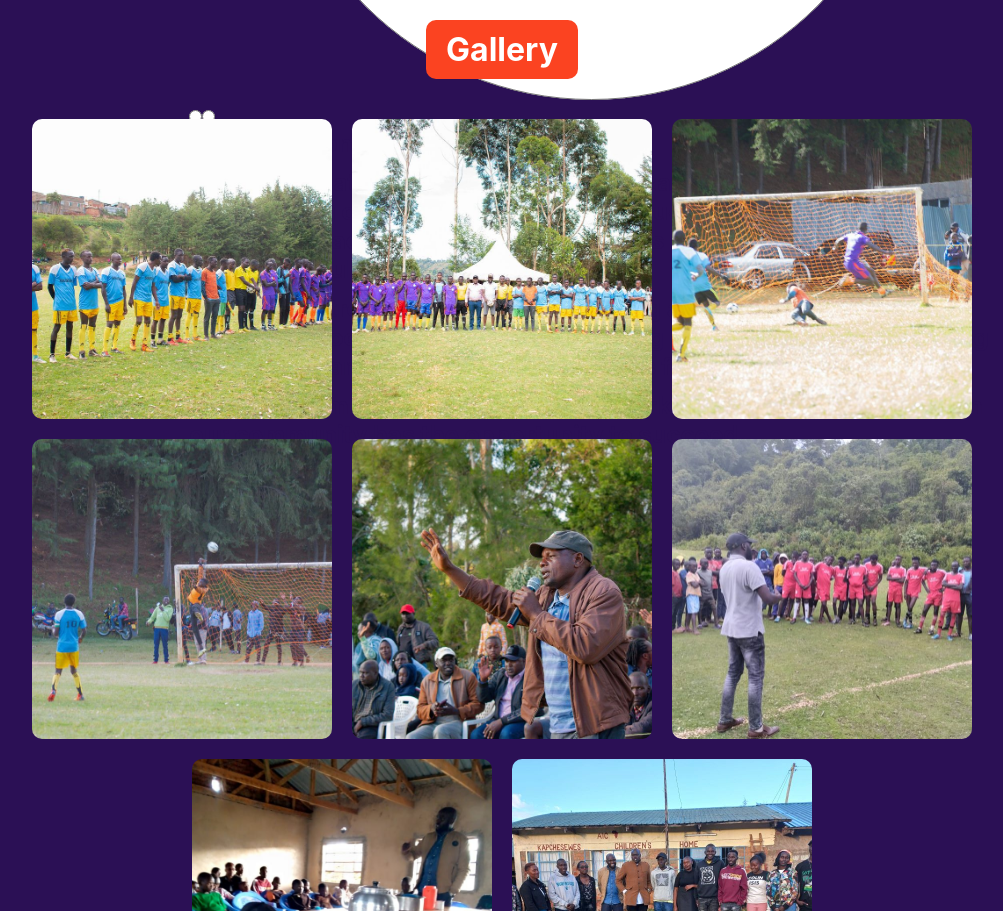
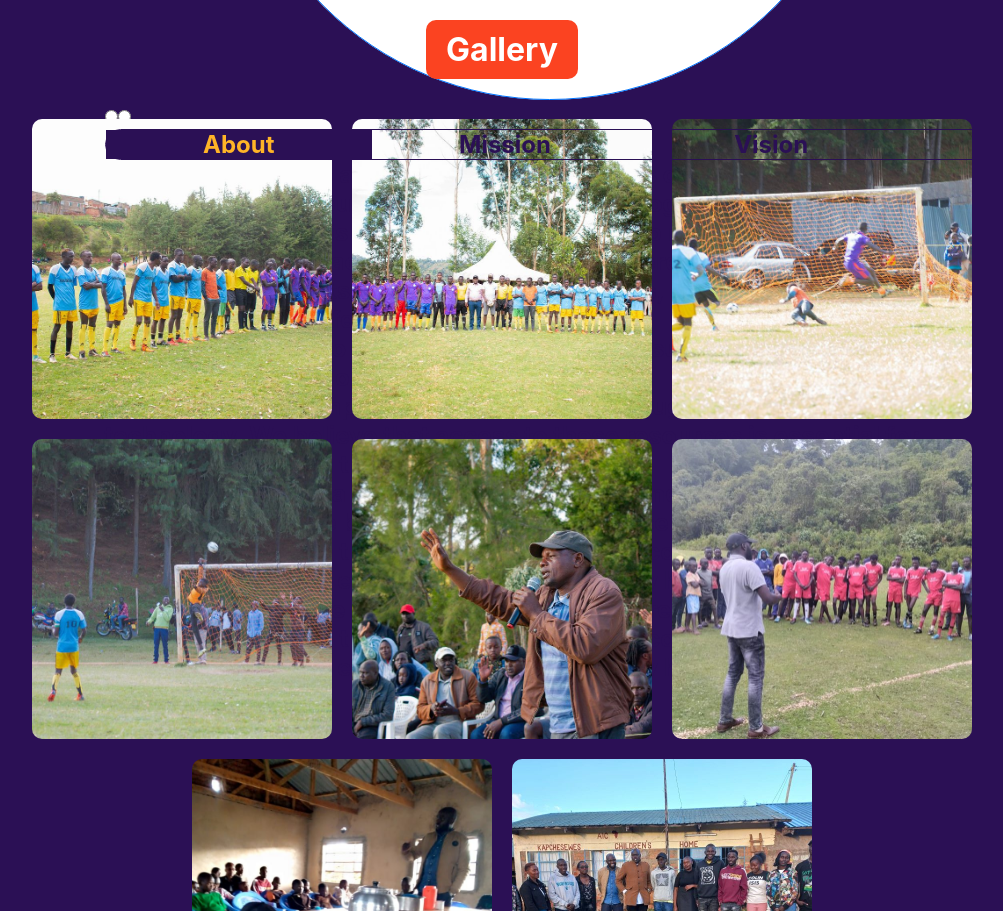
Before and after one commit to aweSAM-XS/momi-foundation, a React (Create React App) app: page / in a window 1280 px wide. Shown: the part 1460-2371 px from the top of the page, without its empty margins (138-1141 px from the left). Built offline with nearby package versions, Linux system fonts and the light colour scheme.

Commit message:
Nothing is Impossible

```diff
--- a/src/components/about/About.css
+++ b/src/components/about/About.css
@@ -3,9 +3,9 @@
     width: 100%;
     height: 80vh;
     display: flex;
+    flex-direction: column;
     justify-content: center;
     align-items: center;
-    flex-direction: column;
     padding: 50px 0;
 }
 
@@ -37,6 +37,30 @@
     border-radius: 10px;
 }
 
-.about-text p {
-    margin: 10px 0;
+.about-text header {
+    display: flex;
+    align-items: center;
+    position: relative;
+    border: 1px solid var(--primary-color);
+    border-radius: 30px;
 }
+
+header label {
+    height: 100%;
+    width: 30%;
+    z-index: 2;
+    display: flex;
+    justify-content: center;
+    align-items: center;
+    position: relative;
+    font-size: 1.5rem;
+    cursor: pointer;
+    transition: all 0.3s ease;
+}
+
+#about:checked ~ header .about,
+#mission:checked ~ header .mission,
+#vision:checked ~ header .vision {
+    background-color: var(--primary-color);
+    color: var(--sub-secondary-color);
+}
--- a/src/components/about/About.js
+++ b/src/components/about/About.js
@@ -9,7 +9,7 @@ export default function About() {
                     <img alt='about' src={ezron} className='about-img' />
                 </div>
                 <div className='about-text'>
-                    <input type='radio' name='about' id='about' />
+                    <input type='radio' name='about' id='about' checked />
                     <input type='radio' name='mission' id='mission' />
                     <input type='radio' name='vision' id='vision' />
                     <header>
@@ -23,24 +23,36 @@ export default function About() {
                             Vision
                         </label>
                     </header>
+                    <div className='cards'>
+                        <div className='card about-card'>
                             <p>
-                        Momi Foundation is a non-profit organization is
-                        dedicated to empowering our community through education
-                        and technology. We believe that access to these
-                        resources is essential for individuals to reach their
-                        full potential.
+                                Momi Foundation is a non-profit organization is dedicated to empowering our community through education and technology. We believe that access to these resources is essential for individuals to reach their full potential.
                             </p>
                             <p>
-                        We have a strong track record of making a difference,
-                        through organizing football tournaments, visiting
-                        children's homes, donating computers, and helping pay
-                        school fees for needy students.
+                                We have a strong track record of making a
+                                difference, through organizing football
+                                tournaments, visiting children's homes, donating
+                                computers, and helping pay school fees for needy
+                                students.
                             </p>
                             <p>
-                        We are committed to continuing our work to ensure that
-                        everyone in our community has the opportunity to
-                        succeed.
+                                We are committed to continuing our work to
+                                ensure that everyone in our community has the
+                                opportunity to succeed.
                             </p>
+                        </div>
+                        <div className='card mission-card'>
+                            <p>
+                                Our mission is to empower our community through education and technology. We believe that access to these resources is essential for individuals to reach their full potential.
+                            </p>
+                        </div>
+                        <div className='card vision-card'>
+                            <p>
+                                Our vision is to see a community where everyone has access to education and technology. We believe that access to these resources is essential for individuals to reach their full potential. We are committed to continuing our work to ensure that everyone in our community has the opportunity to succeed. We also believe that access to these resources is essential for individuals to reach their full potential. We are committed to continuing our work to ensure that everyone in our community has the opportunity to succeed.
+                            </p>
+                        </div>
+
+                    </div>
                 </div>
             </div>
         </div>
--- a/src/index.css
+++ b/src/index.css
@@ -6,4 +6,5 @@ body {
   -webkit-font-smoothing: antialiased;
   -moz-osx-font-smoothing: grayscale;
   background-color: var(--primary-color);
+  zoom: 1;
 }
```
Lines whose indentation alone changed are shown as unchanged.
